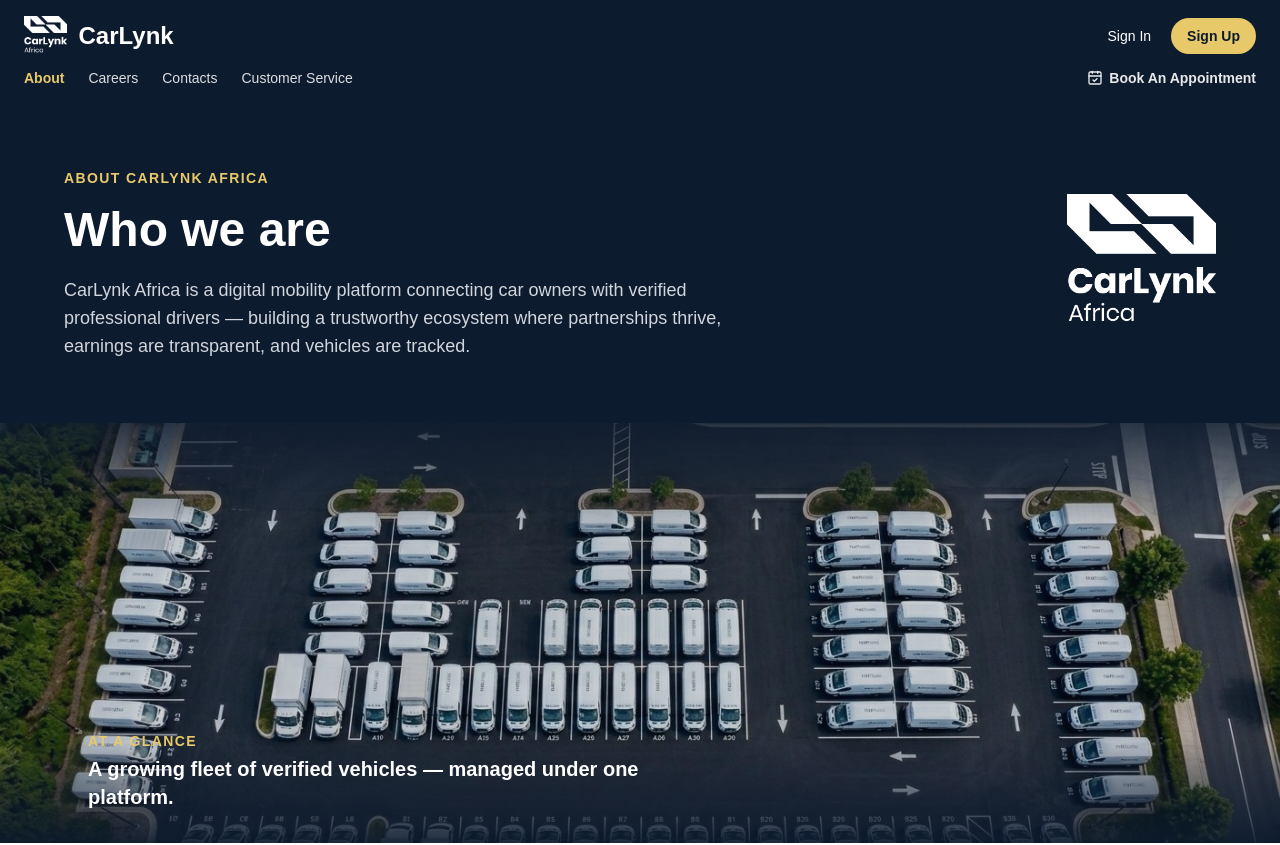
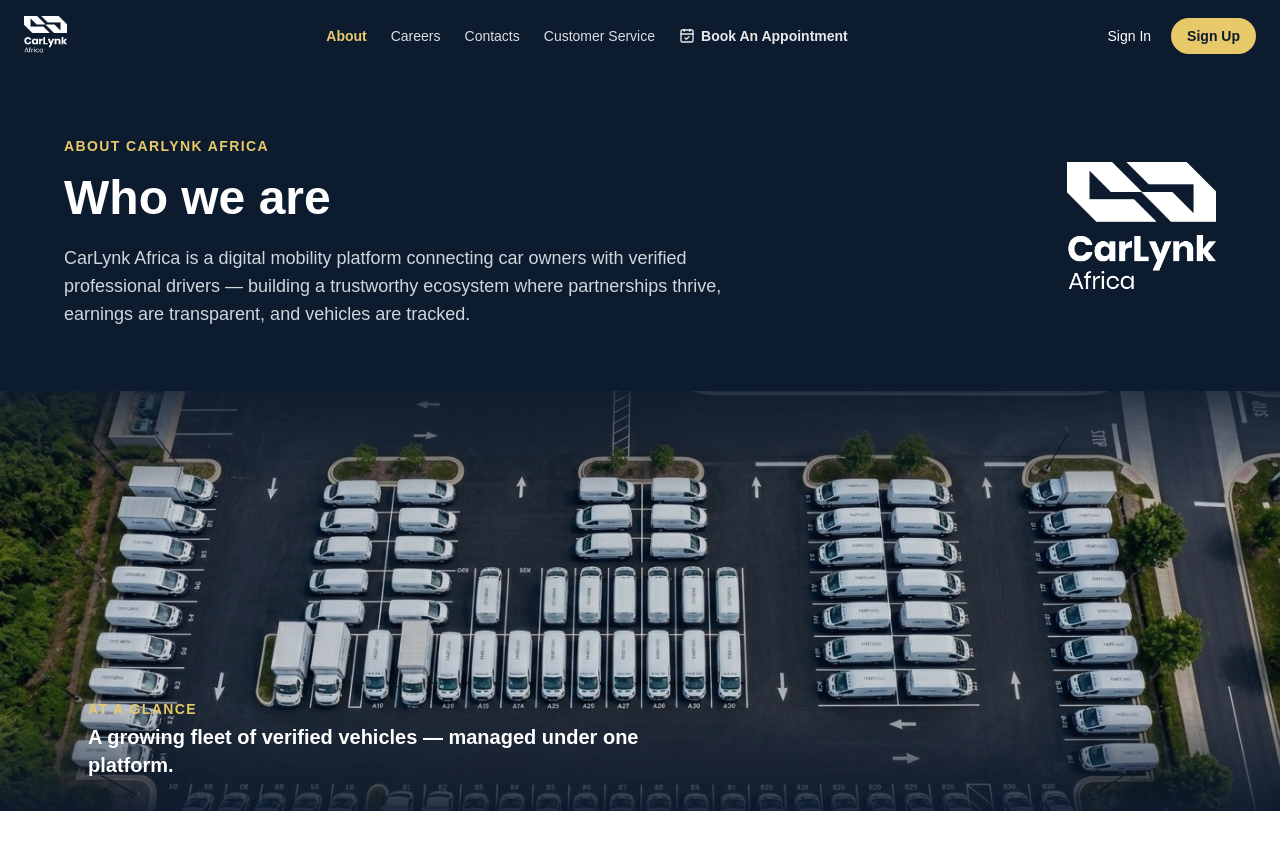
Before and after one commit to inventor40028/carlynx-web, a Next.js app: page /about in a window 1280 px wide. Shown: the top 845 px of the page. Built offline with nearby package versions, Linux system fonts and the light colour scheme.

Commit message:
Update header navigation and hero spacing

```diff
--- a/app/page.tsx
+++ b/app/page.tsx
@@ -17,7 +17,7 @@
       <Header />
 
       {/* Hero Section */}
-      <section className="bg-[#0d1b2e] text-white py-20 px-6">
+      <section className="bg-[#0d1b2e] text-white pt-8 pb-20 px-6 sm:pt-14 lg:py-20">
         <div className="max-w-7xl mx-auto grid md:grid-cols-2 gap-12 items-center">
           <div className="fade-in-up">
             <div className="text-[#e8c96a] font-bold text-sm tracking-widest mb-4">
--- a/components/driver/DriverNav.tsx
+++ b/components/driver/DriverNav.tsx
@@ -51,7 +51,7 @@
       <div className="max-w-7xl mx-auto px-6 py-4">
         <div className="flex justify-between items-center">
           {/* Brand */}
-          <Link href="/driver/dashboard" className="flex items-center gap-3">
+          <Link href="/driver/dashboard" className="flex items-center">
             <Image
               src="/logo-white.png"
               alt="CarLynk"
@@ -59,7 +59,6 @@
               height={32}
               style={{ width: 'auto', height: '32px' }}
             />
-            <span className="text-xl font-bold">CarLynk</span>
           </Link>
 
           {/* Inline links — only at xl+ where there's room */}
--- a/components/owner/OwnerNav.tsx
+++ b/components/owner/OwnerNav.tsx
@@ -52,7 +52,7 @@
       <div className="max-w-7xl mx-auto px-6 py-4">
         <div className="flex justify-between items-center">
           {/* Brand */}
-          <Link href="/owner/dashboard" className="flex items-center gap-3">
+          <Link href="/owner/dashboard" className="flex items-center">
             <Image
               src="/logo-white.png"
               alt="CarLynk"
@@ -60,7 +60,6 @@
               height={32}
               style={{ width: 'auto', height: '32px' }}
             />
-            <span className="text-xl font-bold">CarLynk</span>
           </Link>
 
           {/* Desktop inline links — only at xl+ where there's room */}
--- a/components/ui/Header.tsx
+++ b/components/ui/Header.tsx
@@ -5,12 +5,14 @@
 // of the navigation on shared pages).
 'use client';
 
+import { useEffect, useState } from 'react';
 import Image from 'next/image';
 import Link from 'next/link';
 import { usePathname, useRouter } from 'next/navigation';
-import { LogOut, CalendarCheck } from 'lucide-react';
+import { LogOut, CalendarCheck, X } from 'lucide-react';
 import { useSession } from './useSession';
 import { clearSession } from '@/lib/session';
+import HamburgerIcon from '@/components/ui/HamburgerIcon';
 
 const PUBLIC_LINKS = [
   { label: 'About', href: '/about' },
@@ -23,6 +25,16 @@
   const router = useRouter();
   const pathname = usePathname();
   const { session, ready } = useSession();
+  const [open, setOpen] = useState(false);
+
+  useEffect(() => { setOpen(false); }, [pathname]);
+
+  useEffect(() => {
+    if (!open) return;
+    const onKey = (e: KeyboardEvent) => { if (e.key === 'Escape') setOpen(false); };
+    window.addEventListener('keydown', onKey);
+    return () => window.removeEventListener('keydown', onKey);
+  }, [open]);
 
   const handleLogout = () => {
     clearSession();
@@ -30,11 +42,11 @@
   };
 
   return (
-    <header className="bg-[#0d1b2e] text-white">
+    <header className="bg-[#0d1b2e] text-white relative">
       <div className="max-w-7xl mx-auto px-6 py-4">
         <div className="flex justify-between items-center gap-4">
           {/* Brand */}
-          <Link href={session ? `/${session.role}/dashboard` : '/'} className="flex items-center gap-3 shrink-0">
+          <Link href={session ? `/${session.role}/dashboard` : '/'} className="flex items-center shrink-0">
             <Image
               src="/logo-white.png"
               alt="CarLynk"
@@ -42,8 +54,35 @@
               height={40}
               style={{ width: 'auto', height: '40px' }}
             />
-            <span className="text-2xl font-bold">CarLynk</span>
           </Link>
+
+          {ready && !session && (
+            <nav className="hidden xl:flex items-center gap-x-6 text-sm">
+              {PUBLIC_LINKS.map((l) => {
+                const active = pathname === l.href;
+                return (
+                  <Link
+                    key={l.href}
+                    href={l.href}
+                    className={`transition-colors ${
+                      active ? 'text-[#e8c96a] font-semibold' : 'text-white/85 hover:text-[#e8c96a]'
+                    }`}
+                  >
+                    {l.label}
+                  </Link>
+                );
+              })}
+              <Link
+                href="/book-appointment"
+                className={`flex items-center gap-1.5 font-semibold ${
+                  pathname === '/book-appointment' ? 'text-[#e8c96a]' : 'text-white/90 hover:text-[#e8c96a]'
+                } transition-colors`}
+              >
+                <CalendarCheck size={16} />
+                Book An Appointment
+              </Link>
+            </nav>
+          )}
 
           {/* Wait until we know the session state to avoid a flash of the wrong UI */}
           {ready && (
@@ -65,51 +104,77 @@
               ) : (
                 <>
                   {/* Auth links — kept on the right for muscle memory */}
-                  <Link href="/auth/signin" className="text-sm hover:text-[#e8c96a] transition-colors">
+                  <Link href="/auth/signin" className="hidden sm:inline text-sm hover:text-[#e8c96a] transition-colors">
                     Sign In
                   </Link>
                   <Link
                     href="/auth/signup"
-                    className="text-sm font-semibold bg-[#e8c96a] text-[#0d1b2e] px-4 py-2 hover:bg-[#d4b556] transition-colors"
+                    className="hidden sm:inline text-sm font-semibold bg-[#e8c96a] text-[#0d1b2e] px-4 py-2 hover:bg-[#d4b556] transition-colors"
                     style={{ borderRadius: '999px' }}
                   >
                     Sign Up
                   </Link>
+                  <button
+                    type="button"
+                    aria-label={open ? 'Close menu' : 'Open menu'}
+                    aria-expanded={open}
+                    onClick={() => setOpen((v) => !v)}
+                    className="xl:hidden inline-flex items-center justify-center w-10 h-10 hover:text-[#e8c96a] transition-colors"
+                  >
+                    {open ? <X size={22} /> : <HamburgerIcon size={26} />}
+                  </button>
                 </>
               )}
             </nav>
           )}
         </div>
+      </div>
 
-        {/* Public link row — hidden while signed in so it doesn't compete with the role nav */}
-        {ready && !session && (
-          <nav className="mt-3 flex flex-wrap items-center gap-x-6 gap-y-2 text-sm">
-            {PUBLIC_LINKS.map((l) => {
-              const active = pathname === l.href;
-              return (
+      {ready && !session && open && (
+        <>
+          <button
+            type="button"
+            aria-label="Close menu"
+            onClick={() => setOpen(false)}
+            className="xl:hidden fixed inset-0 z-30 bg-black/40"
+          />
+          <div className="xl:hidden absolute top-full inset-x-0 z-40 bg-[#0d1b2e] border-t border-white/10 shadow-xl">
+            <div className="max-w-7xl mx-auto px-6 py-4">
+              <div className="text-xs uppercase tracking-widest text-[#e8c96a] font-semibold mb-3">
+                Menu
+              </div>
+              <ul className="grid grid-cols-1 sm:grid-cols-2 gap-x-4">
+                {[...PUBLIC_LINKS, { label: 'Book An Appointment', href: '/book-appointment' }].map((link) => (
+                  <li key={link.href}>
+                    <Link
+                      href={link.href}
+                      className={`block py-3 border-b border-white/10 transition-colors ${
+                        pathname === link.href ? 'text-[#e8c96a] font-semibold' : 'hover:text-[#e8c96a]'
+                      }`}
+                    >
+                      {link.label}
+                    </Link>
+                  </li>
+                ))}
+              </ul>
+              <div className="mt-4 flex flex-col sm:flex-row gap-3">
                 <Link
-                  key={l.href}
-                  href={l.href}
-                  className={`transition-colors ${
-                    active ? 'text-[#e8c96a] font-semibold' : 'text-white/85 hover:text-[#e8c96a]'
-                  }`}
+                  href="/auth/signin"
+                  className="px-5 py-2.5 border border-white/20 text-center font-semibold rounded-full hover:text-[#e8c96a] transition-colors"
                 >
-                  {l.label}
+                  Sign In
                 </Link>
-              );
-            })}
-            <Link
-              href="/book-appointment"
-              className={`ml-auto flex items-center gap-1.5 text-sm font-semibold ${
-                pathname === '/book-appointment' ? 'text-[#e8c96a]' : 'text-white/90 hover:text-[#e8c96a]'
-              } transition-colors`}
-            >
-              <CalendarCheck size={16} />
-              Book An Appointment
-            </Link>
-          </nav>
-        )}
-      </div>
+                <Link
+                  href="/auth/signup"
+                  className="px-5 py-2.5 bg-[#e8c96a] text-[#0d1b2e] text-center font-semibold rounded-full hover:bg-[#d4b556] transition-colors"
+                >
+                  Sign Up
+                </Link>
+              </div>
+            </div>
+          </div>
+        </>
+      )}
     </header>
   );
 }
```
